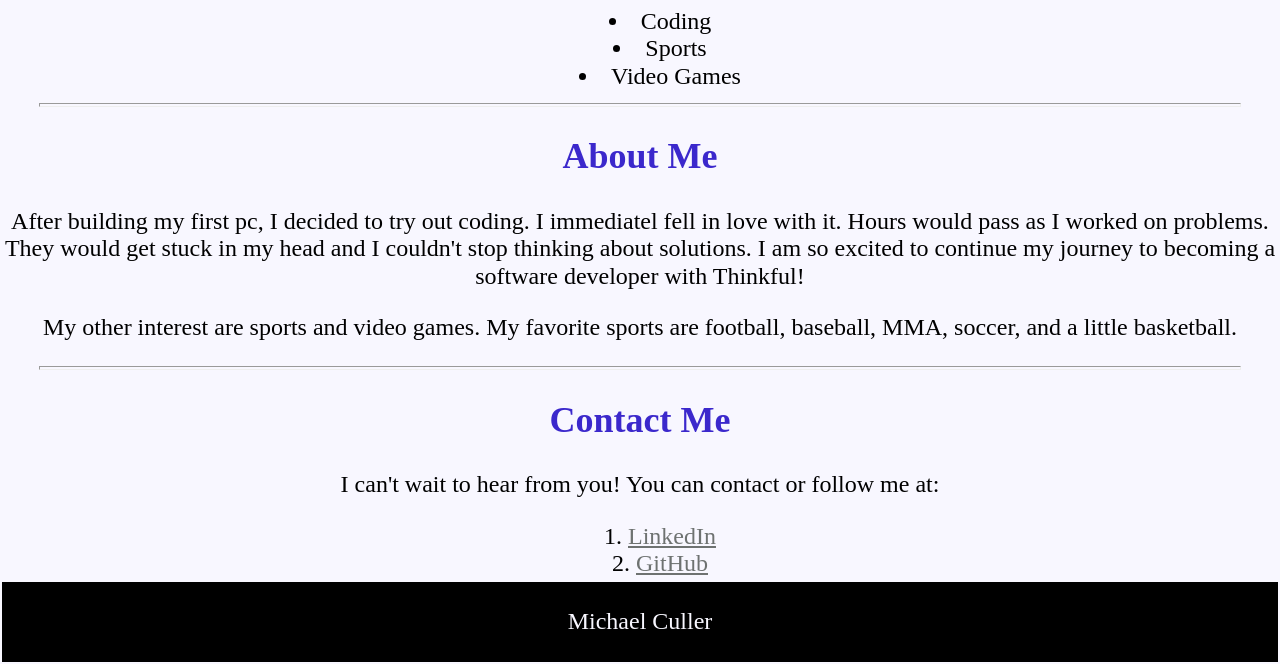
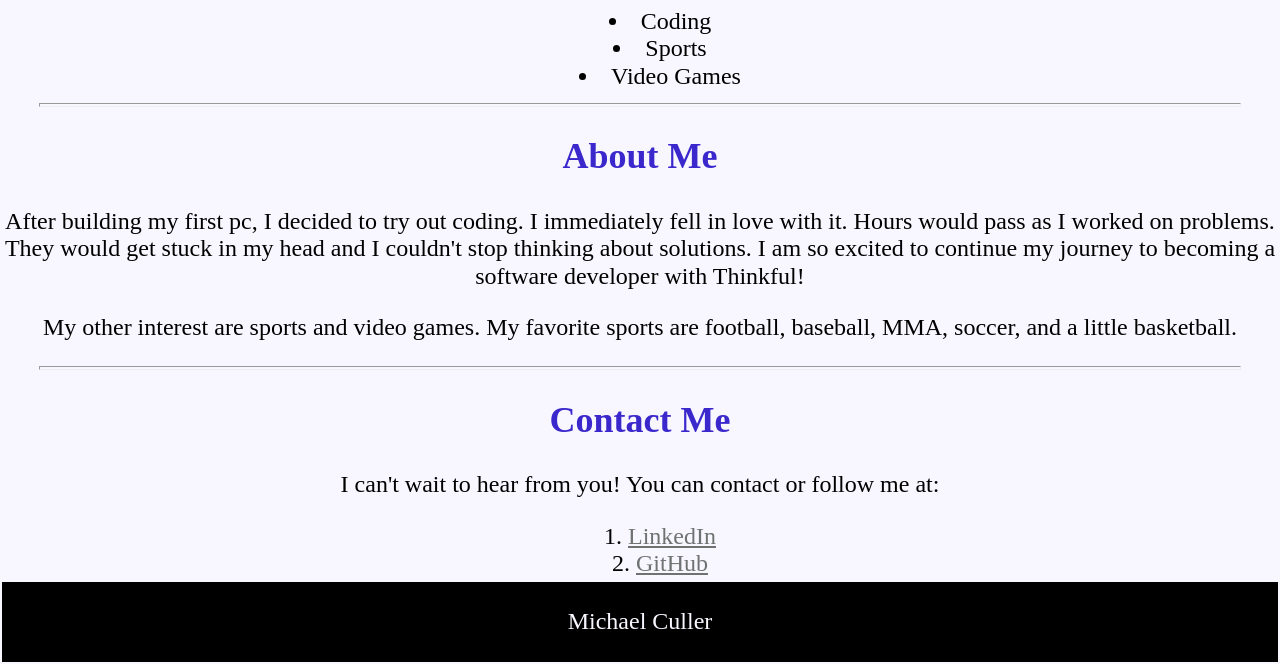
Before and after one commit to Mculler25/GetToKnowMe, a plain HTML site: page index.html in a window 1280 px wide. Shown: the part 750-1414 px from the top of the page. Drawn offline with nearby package versions, Linux system fonts and the light colour scheme.

Commit message:
Update index.html

```diff
--- a/index.html
+++ b/index.html
@@ -38,7 +38,7 @@
 			<article>
 			<!-- about me section -->
 				<h2>About Me</h2>
-					<p>After building my first pc, I decided to try out coding. I immediatel fell in love
+					<p>After building my first pc, I decided to try out coding. I immediately fell in love
 					with it. Hours would pass as I worked on problems. They would get stuck in my head and
 					I couldn't stop thinking about solutions. I am so excited to continue my journey to becoming
 					a software developer with Thinkful!</p>
```
